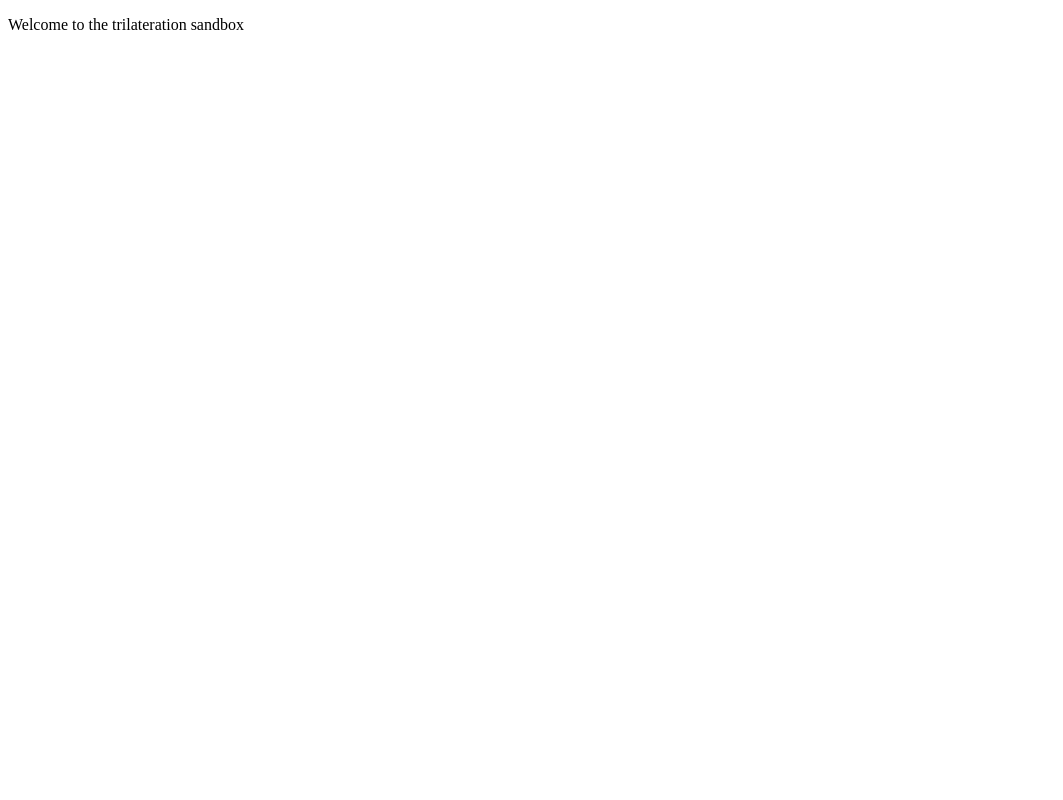
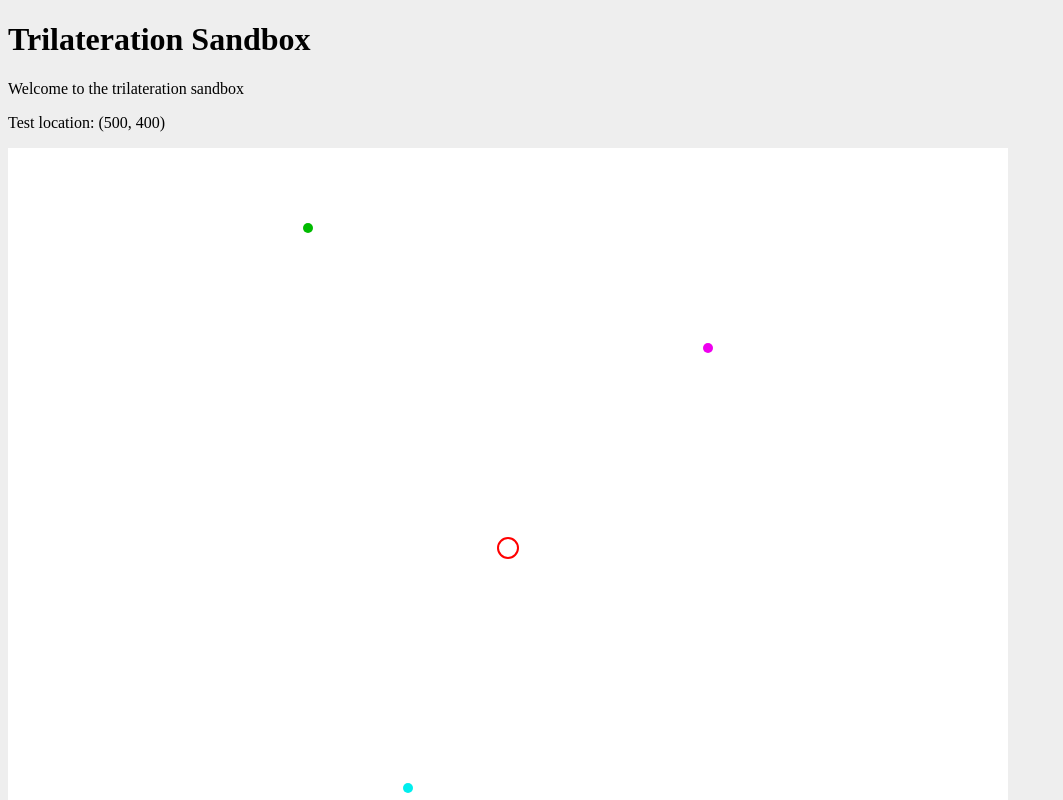
Before and after one commit to bor3ham/trilateration-sandbox, a React app: page / in a window 1280 px wide. Shown: the top 800 px of the page, without its empty margins (0-1063 px from the left). Built offline with nearby package versions, Linux system fonts and the light colour scheme.

Commit message:
Add beacons and test spot drawing

```diff
--- a/index.html
+++ b/index.html
@@ -2,6 +2,11 @@
 <html lang="en">
   <head>
     <title>Trilateration Sandbox</title>
+    <style>
+      body {
+        background-color: #eee;
+      }
+    </style>
   </head>
   <body>
     <div class="trilateration-sandbox-mount"></div>
--- a/package.json
+++ b/package.json
@@ -8,7 +8,8 @@
   "license": "MIT",
   "private": false,
   "scripts": {
-    "build:js": "./node_modules/.bin/webpack-cli"
+    "build:js": "./node_modules/.bin/webpack-cli",
+    "watch:js": "./node_modules/.bin/webpack-cli --watch"
   },
   "devDependencies": {
     "@babel/core": "^7.10.5",
--- a/src/index.js
+++ b/src/index.js
@@ -1,9 +1,81 @@
-import React from 'react'
+import React, { useRef, useState, useEffect } from 'react'
 import ReactDom from 'react-dom'
 
+const CANVAS_WIDTH = 1000
+const CANVAS_HEIGHT = 800
+
 function TrilaterationSandbox(props) {
+  const canvasRef = useRef(null)
+  const [testSpot, setTestSpot] = useState({x: CANVAS_WIDTH / 2, y: CANVAS_HEIGHT / 2})
+
+  const [beaconA, setBeaconA] = useState({x: CANVAS_WIDTH * 0.3, y: CANVAS_HEIGHT * 0.1})
+  const [beaconB, setBeaconB] = useState({x: CANVAS_WIDTH * 0.7, y: CANVAS_HEIGHT * 0.25})
+  const [beaconC, setBeaconC] = useState({x: CANVAS_WIDTH * 0.4, y: CANVAS_HEIGHT * 0.8})
+
+  const redraw = () => {
+    if (!canvasRef.current) {
+      return
+    }
+    const context = canvasRef.current.getContext('2d')
+    // fill background white
+    context.beginPath()
+    context.rect(0, 0, CANVAS_WIDTH, CANVAS_HEIGHT)
+    context.fillStyle = '#fff'
+    context.fill()
+    // draw beacon a
+    context.beginPath()
+    context.arc(beaconA.x, beaconA.y, 5, 0, 2 * Math.PI)
+    context.fillStyle = '#0b0'
+    context.fill()
+    // draw beacon b
+    context.beginPath()
+    context.arc(beaconB.x, beaconB.y, 5, 0, 2 * Math.PI)
+    context.fillStyle = '#e0e'
+    context.fill()
+    // draw beacon c
+    context.beginPath()
+    context.arc(beaconC.x, beaconC.y, 5, 0, 2 * Math.PI)
+    context.fillStyle = '#0ee'
+    context.fill()
+    // draw test spot
+    context.beginPath()
+    context.arc(testSpot.x, testSpot.y, 10, 0, 2 * Math.PI)
+    context.strokeStyle = '#f00'
+    context.lineWidth = '2'
+    context.stroke()
+  }
+
+  // draw on any change
+  useEffect(() => {
+    console.log('there was a change')
+    redraw()
+  }, [
+    testSpot.x,
+    testSpot.y,
+  ])
+
+  const handleCanvasClick = (event) => {
+    if (!canvasRef.current) {
+      return
+    }
+    const canvasRect = canvasRef.current.getBoundingClientRect()
+    const x = event.clientX - canvasRect.x
+    const y = event.clientY - canvasRect.y
+    setTestSpot({x, y})
+  }
+
   return (
-    <p>Welcome to the trilateration sandbox</p>
+    <>
+      <h1>Trilateration Sandbox</h1>
+      <p>Welcome to the trilateration sandbox</p>
+      <p>Test location: ({testSpot.x}, {testSpot.y})</p>
+      <canvas
+        ref={canvasRef}
+        width={CANVAS_WIDTH}
+        height={CANVAS_HEIGHT}
+        onClick={handleCanvasClick}
+      />
+    </>
   )
 }
 
```
